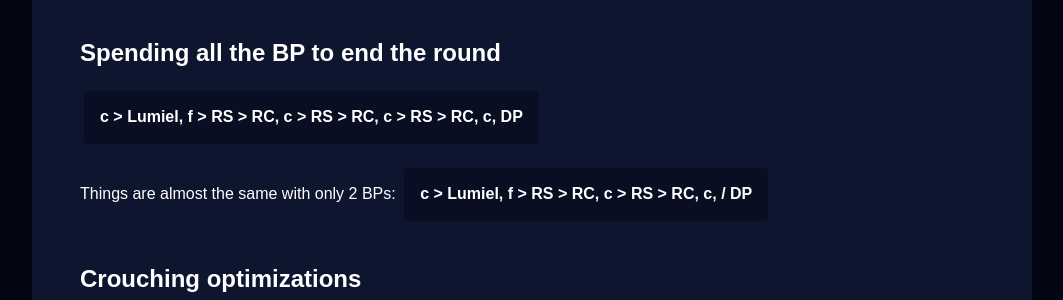
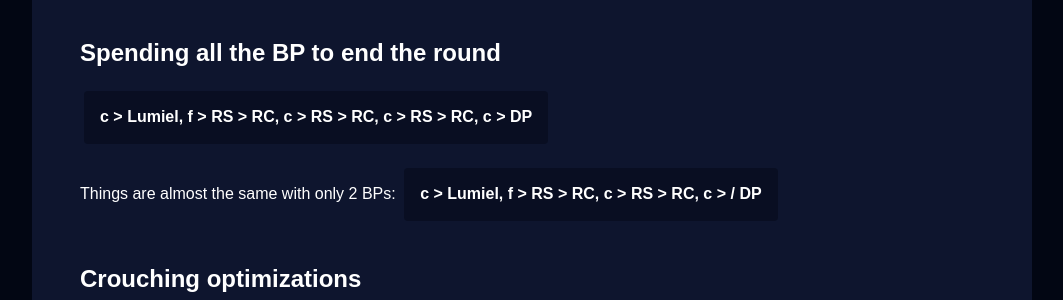
Before and after one commit to agersant/charlotta-combos, a Jekyll site: the page built from midscreen.md, in a window 1280 px wide. Shown: the part 1612-1912 px from the top of the page, without its empty margins (108-1171 px from the left). Built offline with Jekyll 4.4.1, drawn with Linux system fonts in a browser that asks for light colours; our own code applies the rules of GitHub Pages for plain Markdown files.

Commit message:
-links +cancels

```diff
--- a/midscreen.md
+++ b/midscreen.md
@@ -41,9 +41,9 @@ Raging chain can be linked in to <combo>U Flip</combo> to continue the combo for
 
 ## Spending all the BP to end the round
 
-<combo>cMMM > H Lumiel, fM > RS > RC, cH > RS > RC, cH > RS > RC, cHH, H DP</combo>
+<combo>cMMM > H Lumiel, fM > RS > RC, cH > RS > RC, cH > RS > RC, cHH > H DP</combo>
 
-Things are almost the same with only 2 BPs: <combo>cMMM > H Lumiel, fM > RS > RC, cH > RS > RC, cHHH, H/U DP</combo>
+Things are almost the same with only 2 BPs: <combo>cMMM > H Lumiel, fM > RS > RC, cH > RS > RC, cHHH > H/U DP</combo>
 
 ## Crouching optimizations
 
```
